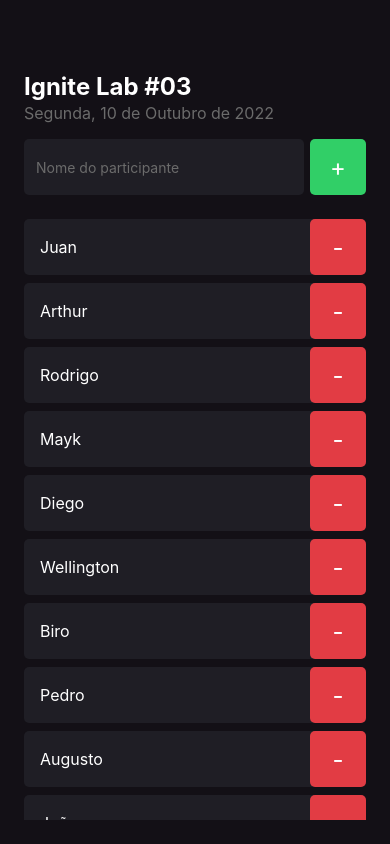
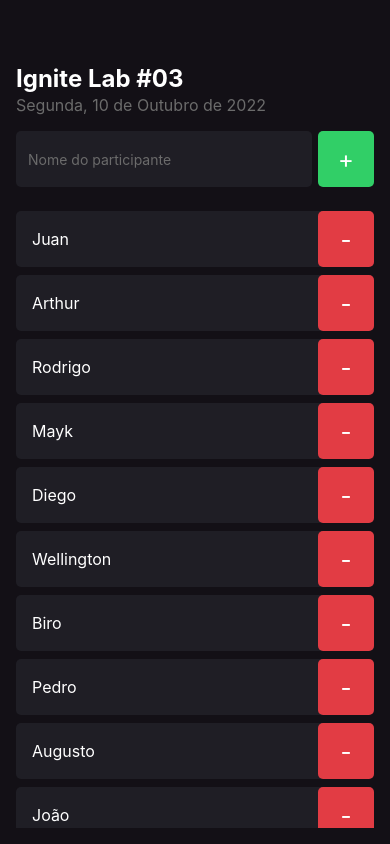
Before and after one commit to wellingtonrodriguesbr/imhere, a React Native app: screen / in a window 390 px wide. Built offline with nearby package versions, Linux system fonts and the light colour scheme.

Commit message:
style: update padding

```diff
--- a/src/screens/Home/styles.ts
+++ b/src/screens/Home/styles.ts
@@ -4,7 +4,7 @@ export const styles = StyleSheet.create({
   container: {
     flex: 1,
     backgroundColor: "#131016",
-    padding: 24,
+    padding: 16,
   },
 
   eventName: {
```
